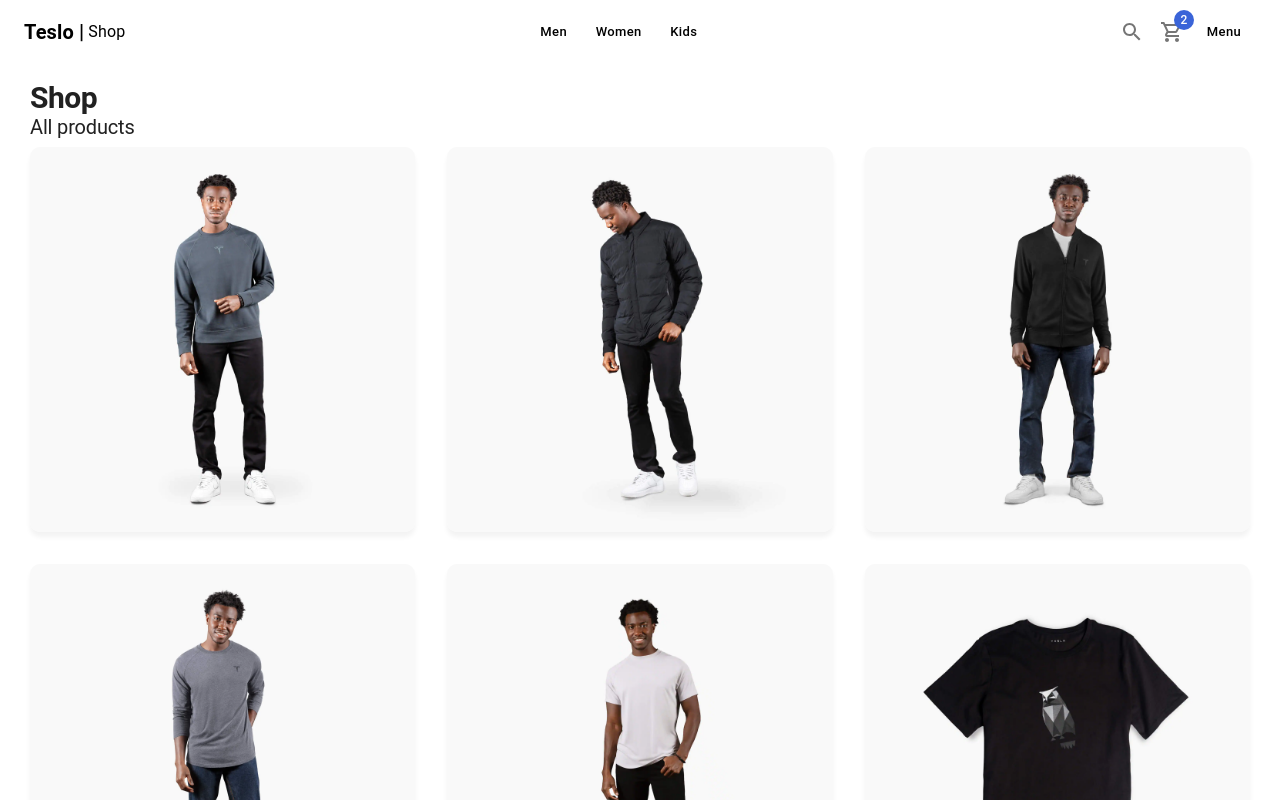
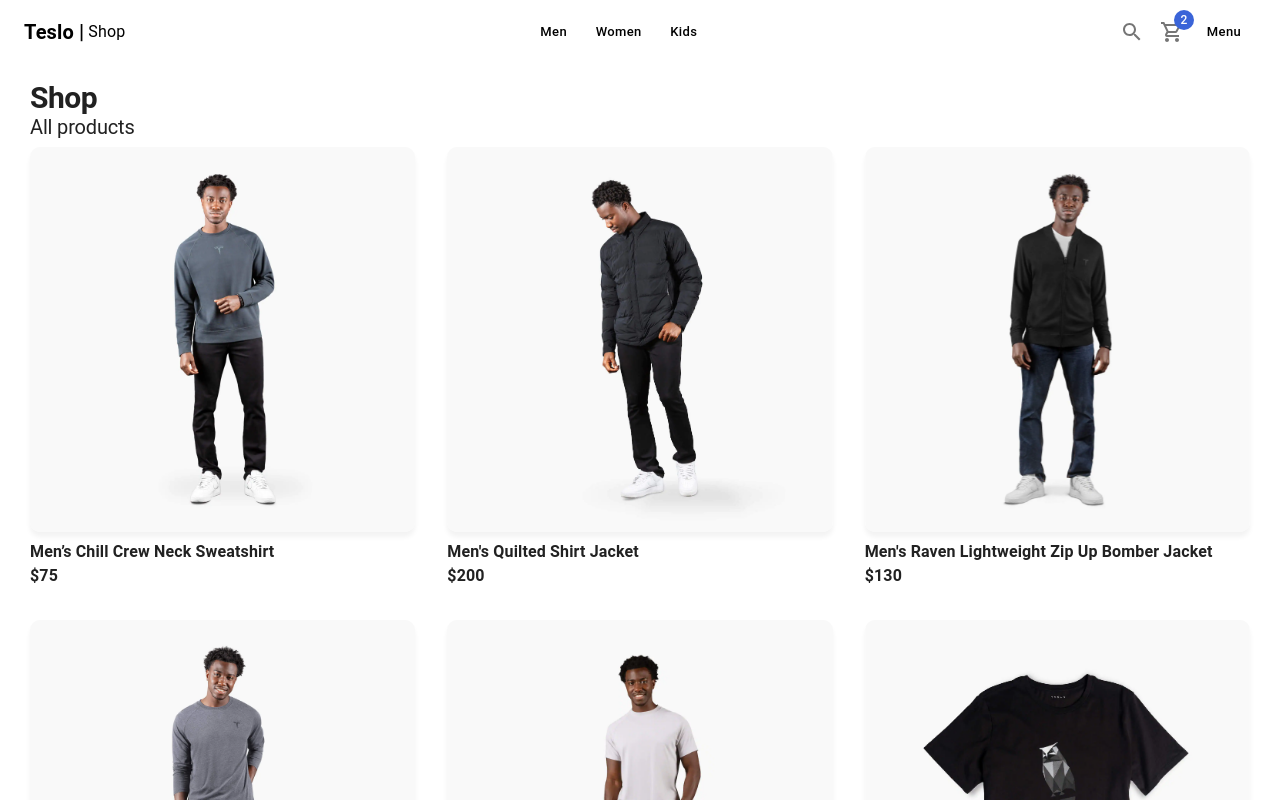
Before and after one commit to StefanoCutri/teslo-shop-next, a Next.js app: page / in a window 1280 px wide. Shown: the top 800 px of the page. Built offline with nearby package versions, Linux system fonts and the light colour scheme.

Commit message:
ProductCard style

```diff
--- a/src/components/products/ProductCard.tsx
+++ b/src/components/products/ProductCard.tsx
@@ -1,22 +1,48 @@
-import { Card, CardActionArea, CardMedia, Grid } from "@mui/material";
+import { useState, useMemo } from "react";
+import {
+  Box,
+  Card,
+  CardActionArea,
+  CardMedia,
+  Grid,
+  Typography,
+} from "@mui/material";
 import { IProduct } from "../../../interfaces";
 
 interface Props {
   product: IProduct;
 }
 
-const ProductCard = ({product}: Props) => {
+const ProductCard = ({ product }: Props) => {
+  const [isHovered, setIsHovered] = useState(false);
+  const productImage = useMemo(() => {
+    return isHovered
+      ? `products/${product.images[1]}`
+      : `products/${product.images[0]}`;
+  }, [isHovered, product.images]);
+
   return (
-    <Grid item xs={6} sm={4} key={product.slug}>
+    <Grid
+      item
+      xs={6}
+      sm={4}
+      onMouseEnter={() => setIsHovered(true)}
+      onMouseLeave={() => setIsHovered(false)}
+    >
       <Card>
         <CardActionArea>
           <CardMedia
             component="img"
-            image={`products/${product.images[0]}`}
+            className="fadeIn"
+            image={productImage}
             alt={product.title}
           />
         </CardActionArea>
       </Card>
+      <Box sx={{ mt: 1 }} className="fadeIn">
+        <Typography fontWeight={700}>{product.title}</Typography>
+        <Typography fontWeight={600}>{`$${product.price}`}</Typography>
+      </Box>
     </Grid>
   );
 };
```
Also changed, not shown: src/pages/index.tsx (+2 -8 lines).
